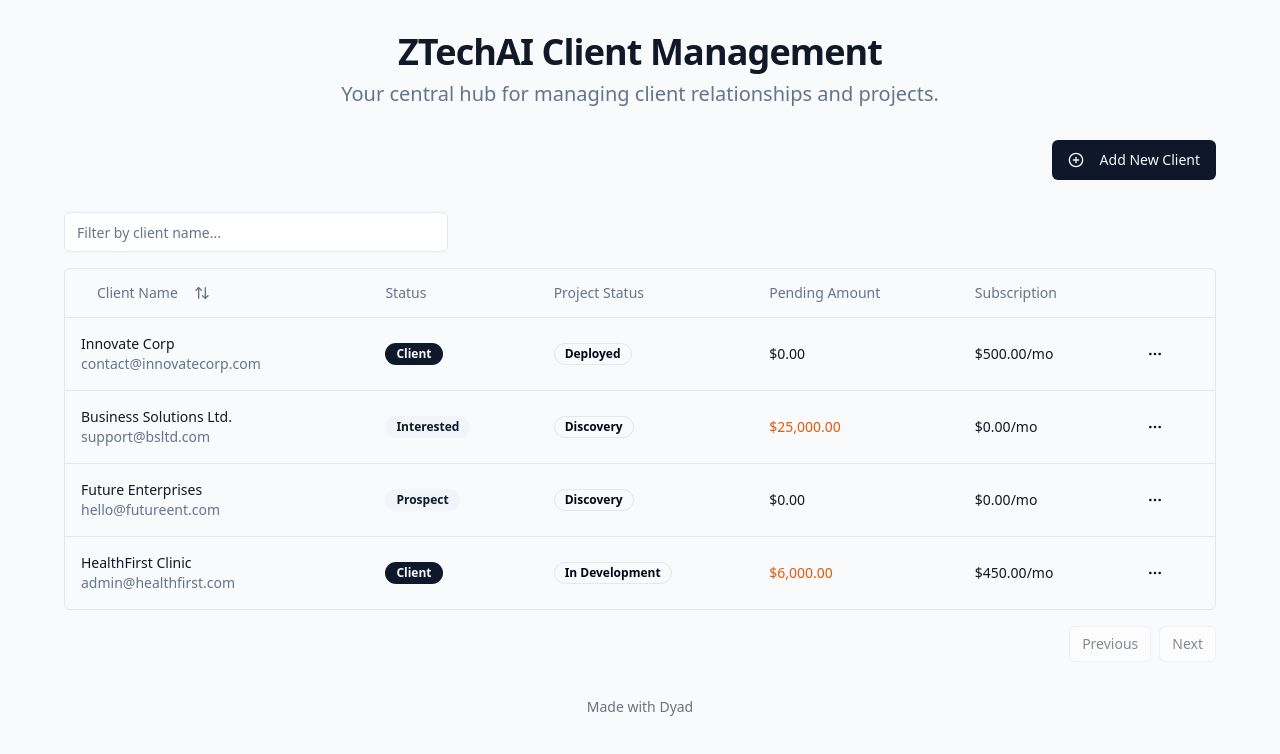
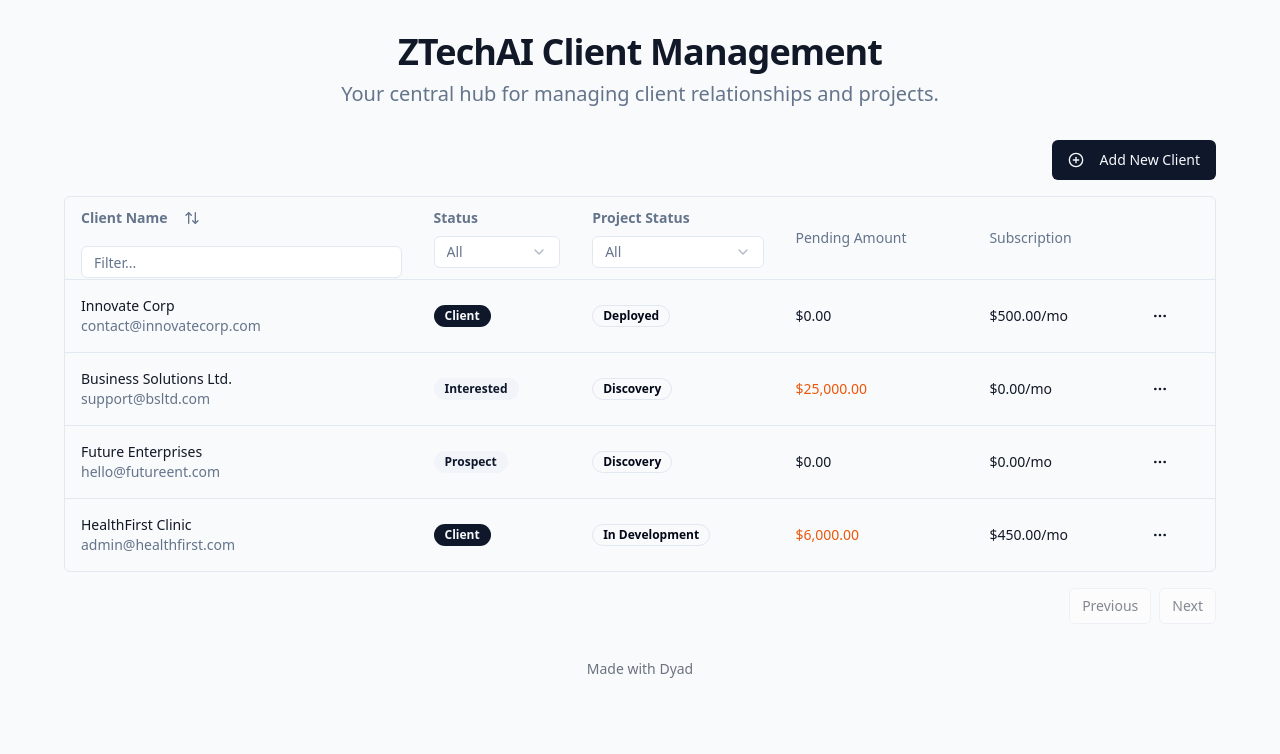
Before and after one commit to Zubairyounus99/Ztechai-Dashboard, a React (Vite) app: page / in a window 1280 px wide. Shown: the top 754 px of the page. Built offline with nearby package versions, Linux system fonts and the light colour scheme.

Commit message:
[dyad] Added in-column filtering to the client data table - wrote 2 file(s)

```diff
--- a/src/components/ClientDataTable.tsx
+++ b/src/components/ClientDataTable.tsx
@@ -22,7 +22,6 @@ import {
   TableRow,
 } from "@/components/ui/table"
 import { Button } from "@/components/ui/button"
-import { Input } from "@/components/ui/input"
 
 interface DataTableProps<TData, TValue> {
   columns: ColumnDef<TData, TValue>[]
@@ -53,16 +52,6 @@ export function ClientDataTable<TData, TValue>({
 
   return (
     <div>
-      <div className="flex items-center py-4">
-        <Input
-          placeholder="Filter by client name..."
-          value={(table.getColumn("name")?.getFilterValue() as string) ?? ""}
-          onChange={(event) =>
-            table.getColumn("name")?.setFilterValue(event.target.value)
-          }
-          className="max-w-sm"
-        />
-      </div>
       <div className="rounded-md border">
         <Table>
           <TableHeader>
--- a/src/components/columns.tsx
+++ b/src/components/columns.tsx
@@ -1,7 +1,7 @@
 "use client"
 
 import { ColumnDef } from "@tanstack/react-table"
-import { Client } from "@/types"
+import { Client, STATUSES, PROJECT_STATUSES } from "@/types"
 import { ArrowUpDown, MoreHorizontal } from "lucide-react"
 import { Button } from "@/components/ui/button"
 import {
@@ -14,6 +14,8 @@ import {
 } from "@/components/ui/dropdown-menu"
 import { Badge } from "@/components/ui/badge"
 import { cn } from "@/lib/utils"
+import { Input } from "@/components/ui/input"
+import { Select, SelectContent, SelectItem, SelectTrigger, SelectValue } from "@/components/ui/select"
 
 type ColumnMeta = {
   handleEdit: (client: Client) => void;
@@ -25,13 +27,23 @@ export const getColumns = (meta: ColumnMeta): ColumnDef<Client>[] => [
     accessorKey: "name",
     header: ({ column }) => {
       return (
+        <div className="space-y-2">
           <Button
             variant="ghost"
             onClick={() => column.toggleSorting(column.getIsSorted() === "asc")}
+            className="p-0 font-semibold hover:bg-transparent"
           >
             Client Name
             <ArrowUpDown className="ml-2 h-4 w-4" />
           </Button>
+          <Input
+            placeholder="Filter..."
+            value={(column.getFilterValue() as string) ?? ""}
+            onChange={(event) => column.setFilterValue(event.target.value)}
+            onClick={(e) => e.stopPropagation()}
+            className="h-8"
+          />
+        </div>
       )
     },
     cell: ({ row }) => {
@@ -46,7 +58,29 @@ export const getColumns = (meta: ColumnMeta): ColumnDef<Client>[] => [
   },
   {
     accessorKey: "status",
-    header: "Status",
+    header: ({ column }) => {
+      return (
+        <div className="space-y-2">
+          <span className="font-semibold">Status</span>
+          <Select
+            value={(column.getFilterValue() as string) ?? "all"}
+            onValueChange={(value) => column.setFilterValue(value === "all" ? undefined : value)}
+          >
+            <SelectTrigger className="h-8 w-full">
+              <SelectValue placeholder="Filter..." />
+            </SelectTrigger>
+            <SelectContent>
+              <SelectItem value="all">All</SelectItem>
+              {STATUSES.map((status) => (
+                <SelectItem key={status} value={status}>
+                  {status}
+                </SelectItem>
+              ))}
+            </SelectContent>
+          </Select>
+        </div>
+      )
+    },
     cell: ({ row }) => {
         const status = row.getValue("status") as string;
         return <Badge variant={status === "Client" ? "default" : "secondary"}>{status}</Badge>
@@ -54,7 +88,29 @@ export const getColumns = (meta: ColumnMeta): ColumnDef<Client>[] => [
   },
   {
     accessorKey: "projectStatus",
-    header: "Project Status",
+    header: ({ column }) => {
+      return (
+        <div className="space-y-2">
+          <span className="font-semibold">Project Status</span>
+          <Select
+            value={(column.getFilterValue() as string) ?? "all"}
+            onValueChange={(value) => column.setFilterValue(value === "all" ? undefined : value)}
+          >
+            <SelectTrigger className="h-8 w-full">
+              <SelectValue placeholder="Filter..." />
+            </SelectTrigger>
+            <SelectContent>
+              <SelectItem value="all">All</SelectItem>
+              {PROJECT_STATUSES.map((status) => (
+                <SelectItem key={status} value={status}>
+                  {status}
+                </SelectItem>
+              ))}
+            </SelectContent>
+          </Select>
+        </div>
+      )
+    },
     cell: ({ row }) => {
         const projectStatus = row.getValue("projectStatus") as string;
         return <Badge variant="outline">{projectStatus}</Badge>
@@ -89,6 +145,7 @@ export const getColumns = (meta: ColumnMeta): ColumnDef<Client>[] => [
   },
   {
     id: "actions",
+    header: "",
     cell: ({ row }) => {
       const client = row.original
 
```
Lines whose indentation alone changed are shown as unchanged.
